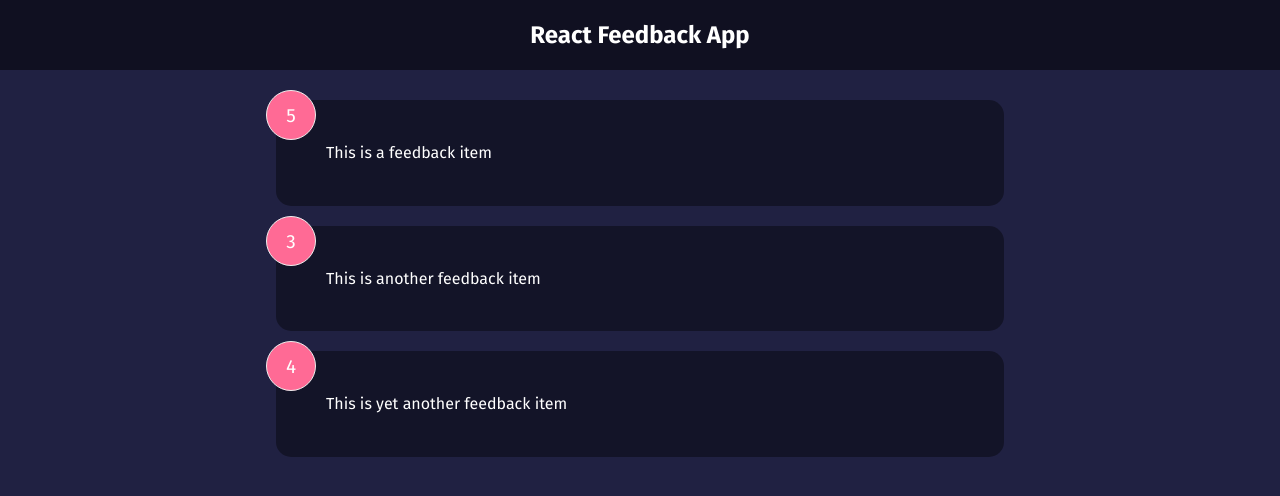
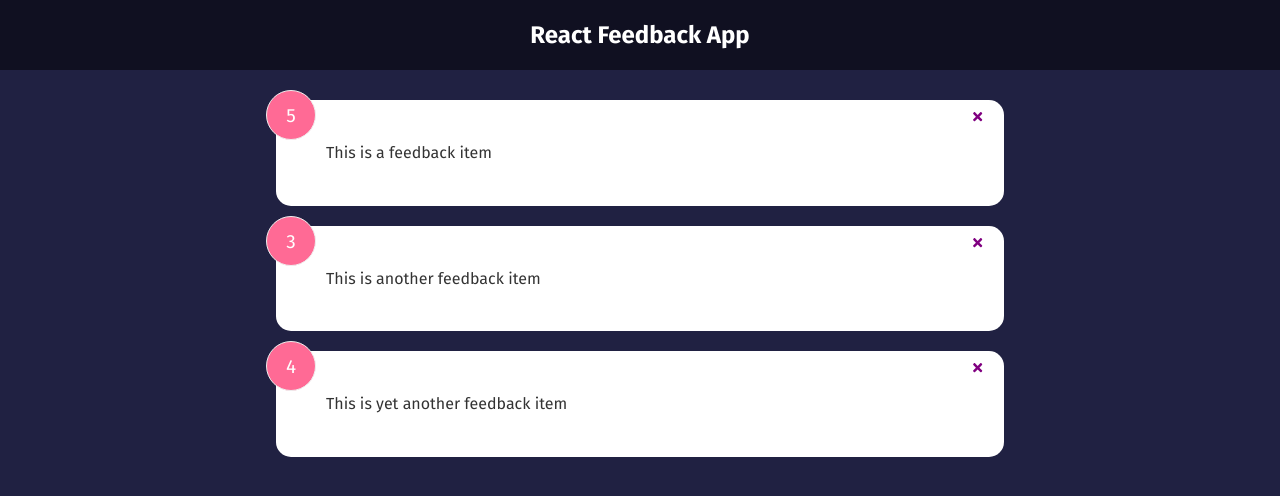
Before and after one commit to prasadhonrao/react-feedback-app, a React (Create React App) app: page / in a window 1280 px wide. Shown: the top 496 px of the page. Built offline with nearby package versions, Linux system fonts and the light colour scheme.

Commit message:
Add delete feedback feature

```diff
--- a/package.json
+++ b/package.json
@@ -8,6 +8,7 @@
     "@testing-library/user-event": "^13.5.0",
     "react": "^18.2.0",
     "react-dom": "^18.2.0",
+    "react-icons": "^5.3.0",
     "react-scripts": "5.0.1",
     "web-vitals": "^2.1.4"
   },
--- a/src/App.js
+++ b/src/App.js
@@ -7,11 +7,15 @@ import FeedbackData from './data/FeedbackData';
 function App() {
   const [feedback, setFeedback] = useState(FeedbackData);
 
+  function deleteFeedback(id) {
+    setFeedback(feedback.filter((item) => item.id !== id));
+  }
+
   return (
     <>
       <Header text="React Feedback App" />
       <div className="container">
-        <FeedbackList feedback={feedback} />
+        <FeedbackList feedback={feedback} handleDelete={deleteFeedback} />
       </div>
     </>
   );
--- a/src/components/FeedbackItem.jsx
+++ b/src/components/FeedbackItem.jsx
@@ -1,11 +1,15 @@
+import { FaTimes } from 'react-icons/fa';
 import PropTypes from 'prop-types';
 import Card from './shared/Card';
 
-const FeedbackItem = ({ rating, text }) => {
+const FeedbackItem = ({ id, rating, text, handleDelete }) => {
   return (
-    <Card reverse={true}>
+    <Card>
       <div className="num-display">{rating}</div>
-      <div>{text}</div>
+      <button className="close" onClick={() => handleDelete(id)}>
+        <FaTimes color="purple" />
+      </button>
+      <div className="text-display">{text}</div>
     </Card>
   );
 };
--- a/src/components/FeedbackList.jsx
+++ b/src/components/FeedbackList.jsx
@@ -11,7 +11,13 @@ const FeedbackList = (prop) => {
   return (
     <div className="feedback-list">
       {feedback.map((item) => (
-        <FeedbackItem key={item.id} rating={item.rating} text={item.text} />
+        <FeedbackItem
+          key={item.id}
+          id={item.id}
+          rating={item.rating}
+          text={item.text}
+          handleDelete={(id) => prop.handleDelete(id)}
+        />
       ))}
     </div>
   );
--- a/src/components/Header.jsx
+++ b/src/components/Header.jsx
@@ -1,33 +1,32 @@
-import PropTypes from 'prop-types'
+import PropTypes from 'prop-types';
 
 const Header = (props) => {
-
   const text = props.text;
 
   const headerStyle = {
     backgroundColor: props.bgColor,
-    color: props.textColor
+    color: props.textColor,
   };
 
   return (
     <header style={headerStyle}>
-        <div className='container'>
+      <div className="container">
         <h2>{text}</h2>
       </div>
     </header>
-  )
-}
+  );
+};
 
 Header.defaultProps = {
   text: 'Default Header Text',
   bgColor: 'rgba(0,0,0,0.5)',
-    textColor: '#fff'
-}
+  textColor: '#fff',
+};
 
 Header.propTypes = {
   text: PropTypes.string.isRequired,
   bgColor: PropTypes.string,
-    textColor: PropTypes.string
-}
+  textColor: PropTypes.string,
+};
 
-export default Header
+export default Header;
```
Also changed, not shown: 1 other file (tests, documents, lock files or other folders). Lines whose indentation alone changed are shown as unchanged.
